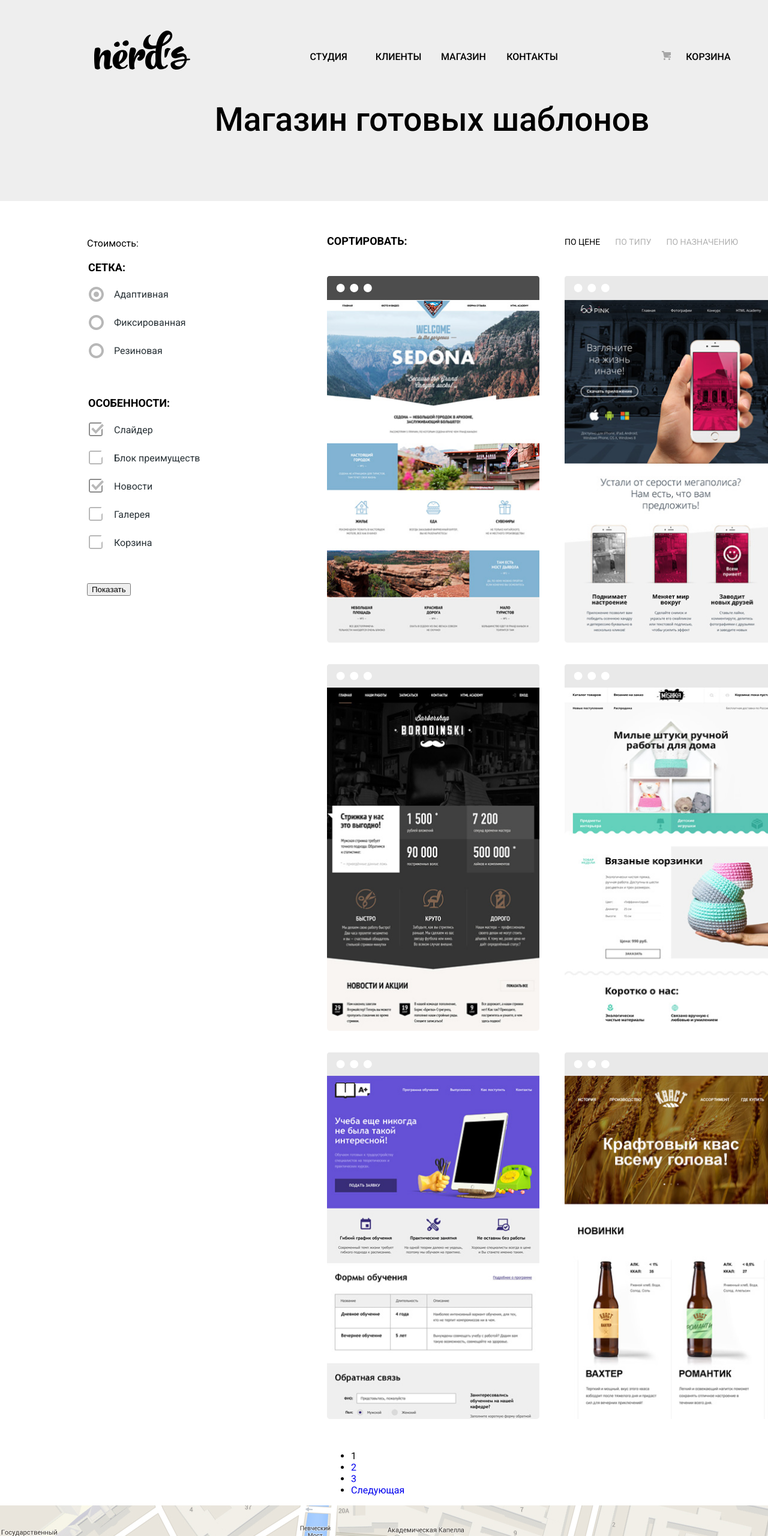
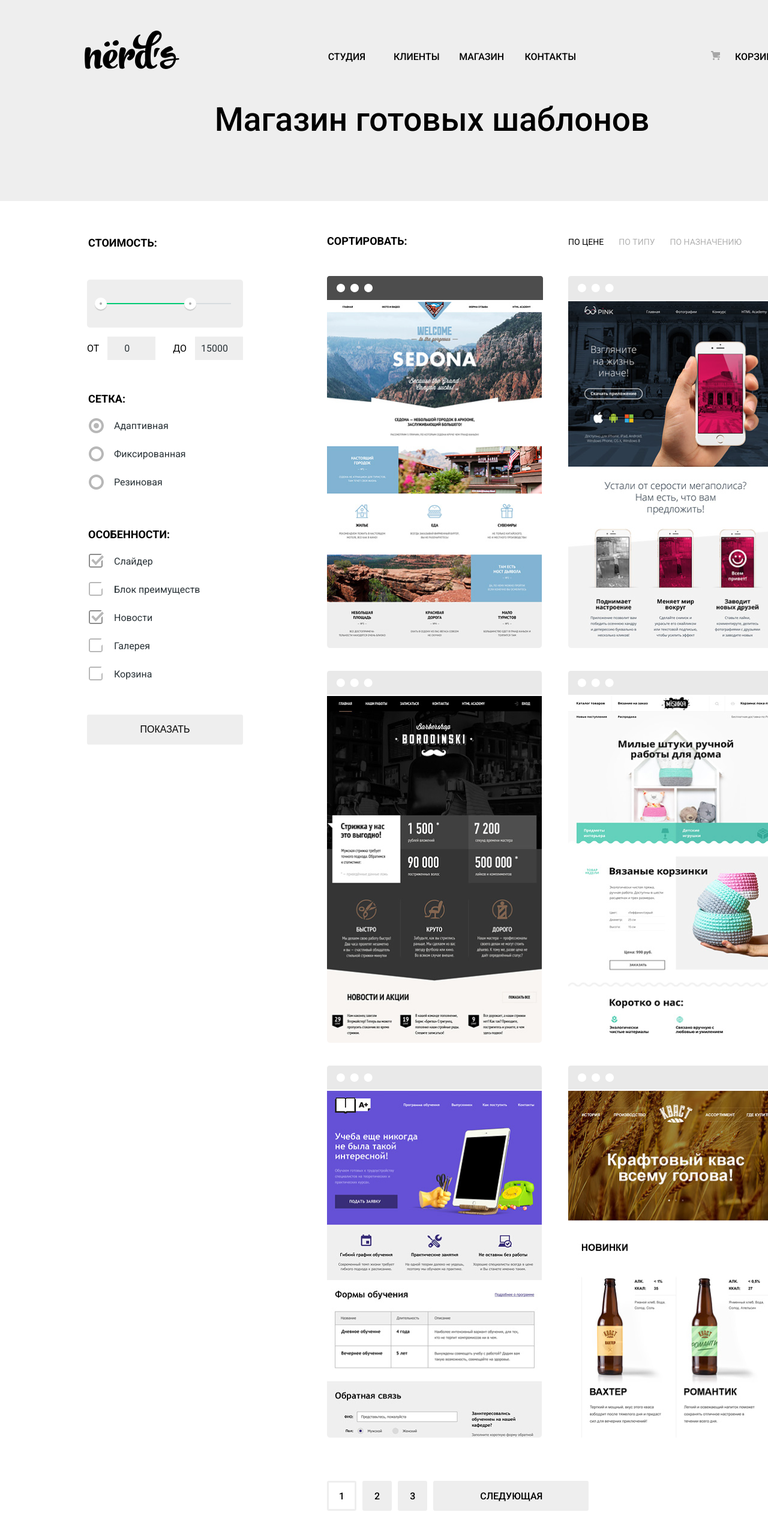
Before and after one commit to VasylchenkoAndrii/Nerds, a plain HTML site: page catalog.html in a window 1280 px wide. Shown: the top 2560 px of the page at 60% size. Drawn offline with Linux system fonts and the light colour scheme.

Commit message:
changed header and addadded finished product filter form

```diff
--- a/catalog.html
+++ b/catalog.html
@@ -16,7 +16,7 @@
   <!-- header -->
   <header>
     <header class="main-header">
-      <nav class="navigation-section conteiner">
+      <nav class="navigation-section">
         <a class="logo-link" href="index.html"><img src="img/nerds-logo.svg" width="160" height="65" alt="nerds logo"></a>
         <ul class="navigation-list">
           <li class="navigation-item"><a href="blank.html">Студия</a></li>
@@ -33,11 +33,33 @@
     <!-- main comtent -->
   <main class="page-catalog conteiner">
 
-    <!-- product filter -->
-    <section class="filters">
+    <!-- product filter  -->
+    <section class="filters conteiner">
       <h2 class="visually-hidden">Фильтр товаров</h2>
 
-      <p>Стоимость:</p>
+      <!-- filter price form -->
+     <form class="form-section" action="get">
+       <fieldset class="filter-item">
+         <legend>Стоимость:</legend>
+         <div class="range-filter">
+           <div class="range-controls">
+            <div class="scala">
+              <div class="bar"></div>
+            </div>
+            <div class="toggle toggle-min" tabindex="0"></div>
+            <div class="toggle toggle-max" tabindex="0"></div>
+           </div>
+           <div class="price-controls">
+            <label class="min-price">
+              ОТ <input type="number" name="min-price" value="0">
+            </label>
+            <label class="max-price">
+              ДО <input type="number" name="max-price" value="15000">
+            </label>
+           </div>
+         </div>
+       </fieldset>
+      </form>
 
       <form class="filter" method="get" action="https://echo.htmlacademy">
 
@@ -86,7 +108,7 @@
             </li>
           </ul>
         </fieldset>
-        <button type="submit">Показать</button>
+        <button class="filter-button" type="submit">Показать</button>
       </form>
     </section>
 
@@ -107,25 +129,25 @@
           <p class="filter-text-type">По типу</p>
           <p class="filter-text-type">По назначению</p>
         </div>
-        <img src="img/browser2.svg" width="360" height="40" alt="">
+        <img src="img/browser2.svg" width="358" height="40" alt="">
         <img class="img" src="img/Mask-pink.png" width="358" height="578" alt="Макет сайта pink">
       </div>
     </div>
       <div>
         <div>
-          <img src="img/browser2.svg" width="360" height="40" alt="">
+          <img src="img/browser2.svg" width="358" height="40" alt="">
           <img class="img" src="img/Mask-borodinski.png" width="358" height="578" alt="Макет сайта Бородинский">
         </div>
       </div>
       <div>
         <div>
-          <img src="img/browser2.svg" width="360" height="40" alt="">
+          <img src="img/browser2.svg" width="358" height="40" alt="">
           <img class="img" src="img/Mask-mishka.png" width="358" height="578" alt="Макет сайта Mishka">
         </div>
       </div>
       <div>
         <div>
-          <img src="img/browser2.svg" width="360" height="40" alt="">
+          <img src="img/browser2.svg" width="358" height="40" alt="">
           <img class="img" src="img/A+.png" width="358" height="578" alt="Макет сайта A+">
         </div>
       </div>
@@ -135,22 +157,25 @@
           <img class="img" src="img/kvast.png" width="358" height="578" alt="Макет сайта A+">
         </div>
       </div>
+    </section>
 
-      <ul>
-        <li>
+      <!-- pagination -->
+    <div class="pagination-section">
+      <ul class="pagination-list">
+        <li class="pagination-item pagination-item-current">
           <a>1</a>
         </li>
-        <li>
+        <li class="pagination-item">
           <a href="#">2</a>
         </li>
-        <li>
+        <li class="pagination-item">
           <a href="#">3</a>
         </li>
-        <li>
-          <a href="#">Следующая</a>
+        <li class="pagination-item-last">
+          <a class="pagination-next" href="#">Следующая</a>
         </li>
       </ul>
-    </section>
+    </div>
   </main>
 
   <!-- footer section -->
--- a/style.css
+++ b/style.css
@@ -20,6 +20,10 @@ body {
   background-position: top center;
   background-repeat: no-repeat;
   background-color: var(--basic-white);
+  font-style: normal;
+  font-weight: normal;
+  font-size: 16px;
+  line-height: 22px;
 
   min-height: 100%;
   display: grid;
@@ -30,8 +34,8 @@ a {
   text-decoration: none;
 }
 
-img {
-  max-width: 100%;
+.img {
+  width: 358px;
   height: auto;
 }
 
@@ -44,13 +48,14 @@ img {
 
 .navigation-section {
   display: flex;
-  justify-content: space-around;
   color: #000;
 }
 
 .logo-link {
-  margin-left: -65px;
   padding: 0;
+  width: 160px;
+  margin-left: 140px;
+  margin-right: 202px;
 }
 
 .logo-link:active {
@@ -71,6 +76,8 @@ img {
   line-height: 30px;
   color: var(--basic-black);
   margin-top: 30px;
+  margin-left: 0;
+  margin-right: 0;
 }
 
 .navigation-list a {
@@ -88,6 +95,9 @@ img {
 }
 
 .basket {
+  display: inline-block;
+  justify-content: flex-end;
+  align-items: flex-end;
   font-style: normal;
   font-weight: 500;
   font-size: 16px;
@@ -95,6 +105,7 @@ img {
   margin-top: 30px;
   color: #000;
   text-transform: uppercase;
+  margin-left: 206px;
 }
 
 .basket:hover {
@@ -546,6 +557,17 @@ hr.solid-3 {
 
 /* main content */
 
+.price-text {
+  font-style: normal;
+  font-weight: bold;
+  font-size: 18px;
+  line-height: 30px;
+  display: flex;
+  align-items: center;
+  text-transform: uppercase;
+  margin-top: 10px;
+}
+
 .filter-gellary {
   display: flex;
 }
@@ -585,9 +607,10 @@ hr.solid-3 {
 
 .page-catalog {
   display: grid;
-  grid-template-columns: 260px 1fr;
+  grid-template-columns: 260px 760px;
   align-content: start;
   column-gap: 140px;
+  margin-bottom: 45px;
 }
 
 .list-templates-section {
@@ -602,7 +625,99 @@ hr.solid-3 {
   padding: 0;
 }
 
-/* filter */
+/* filter price form  */
+
+.form-section {
+  margin-top: 13px;
+  margin-bottom: 50px;
+}
+
+.filter-item {
+  margin: 0;
+  padding: 0;
+  border: none;
+}
+
+.range-filter {
+  width: 260px;
+  margin-top: 49px;
+}
+
+.filter-item legend {
+  font-size: 18px;
+  line-height: 24px;
+  text-transform: uppercase;
+  font-weight: 700;
+}
+
+.range-controls {
+  height: 41px;
+  padding-top: 39px;
+  padding-right: 20px;
+  padding-left: 20px;
+  background-color: var(--basic-grey);
+  margin-bottom: 15px;
+  border-radius: 5px;
+}
+
+.range-controls .scala {
+  height: 2px;
+  background:  #D7DCDF;
+}
+
+.range-controls .toggle {
+  position: absolute;
+  width: 4px;
+  height: 4px;
+  padding: 0;
+  border: 8px solid var(--basic-white);
+  background-color: #ababab;
+  border-radius: 50%;
+  box-shadow: 0px 2px 1px rgba(0, 0, 0, 0.15);
+  cursor: pointer;
+}
+
+.range-controls .toggle-min {
+  left: 158px;
+  top: 496px;
+}
+
+.range-controls .toggle-max {
+  top: 496px;
+  left: 307px;
+}
+
+.price-controls {
+  display: flex;
+  justify-content: space-between;
+}
+
+.price-controls input {
+  font-family: inherit;
+  font-size: inherit;
+  width: 60px;
+  padding: 10px;
+  margin-left: 10px;
+  text-align: center;
+  color: #283136;
+  border: none;
+  background-color: var(--basic-grey);
+  font-family: inherit;
+  font-size: inherit;
+}
+
+.range-controls .bar {
+  width: 70%;
+  height: 2px;
+  background-color: var(--basic-green);
+
+}
+
+/* product filter */
+
+.filters {
+  margin: 0;
+}
 
 .filter fieldset {
   padding: 0;
@@ -734,3 +849,99 @@ hr.solid-3 {
 .filter-input-radio:checked:hover + label::after {
   opacity: 1;
 }
+
+.filter-button {
+  width: 260px;
+  height: 50px;
+  font-style: normal;
+  font-weight: 500;
+  font-size: 16px;
+  line-height: 18px;
+  text-transform: uppercase;
+  background: #EEEEEE;
+  border: none;
+  border-radius: 3px;
+}
+
+.filter-button:hover {
+  background: #DFDFDF;
+  border-radius: 3px;
+}
+
+.filter-button:active {
+  background: #D5D5D5;
+  box-shadow: inset 0px 3px 0px rgba(0, 1, 1, 0.1);
+  border-radius: 3px;
+  opacity: 0,3;
+}
+
+/* pagination */
+
+.pagination-section {
+  position: relative;
+  top: 35px;
+  margin-left: 400px;
+  margin-bottom: 60px;
+  margin-top: 15px;
+}
+
+.pagination-list {
+  display: flex;
+  flex-wrap: wrap;
+  width: 443px;
+  padding: 0;
+  list-style: none;
+}
+
+.pagination-item a {
+  display: block;
+  padding: 17px 20px 15px 20px;
+  font-style: normal;
+  font-weight: 500;
+  font-size: 16px;
+  line-height: 18px;
+  color: var(--basic-black);
+  background-color: var(--basic-grey);
+  border-radius: 3px;
+  text-transform: uppercase;
+}
+
+.pagination-item-last a {
+  display: block;
+  padding: 17px 77px 15px 78px;
+  font-style: normal;
+  font-weight: 500;
+  font-size: 16px;
+  line-height: 18px;
+  color: var(--basic-black);
+  background-color: var(--basic-grey);
+  border-radius: 3px;
+  text-transform: uppercase;
+}
+
+.pagination-item a:hover,
+.pagination-item a:focus,
+.pagination-item a:active {
+  background-color: #DFDFDF;
+}
+
+.pagination-item-current a,
+.pagination-item-current a:hover,
+.pagination-item-current a:focus,
+.pagination-item-current a:active {
+  border: 3px solid var(--basic-grey);
+  background-color: var(--basic-white);
+  padding: 14px 17px 12px 17px;
+}
+
+.pagination-next {
+  padding: 17px 78px 15px 77px;
+}
+
+.pagination-item {
+  margin-right: 10px;
+}
+
+.pagination-item:last-child {
+  margin-right: 0;
+}
```
Also changed, not shown: index.html (+2 -2 lines).
